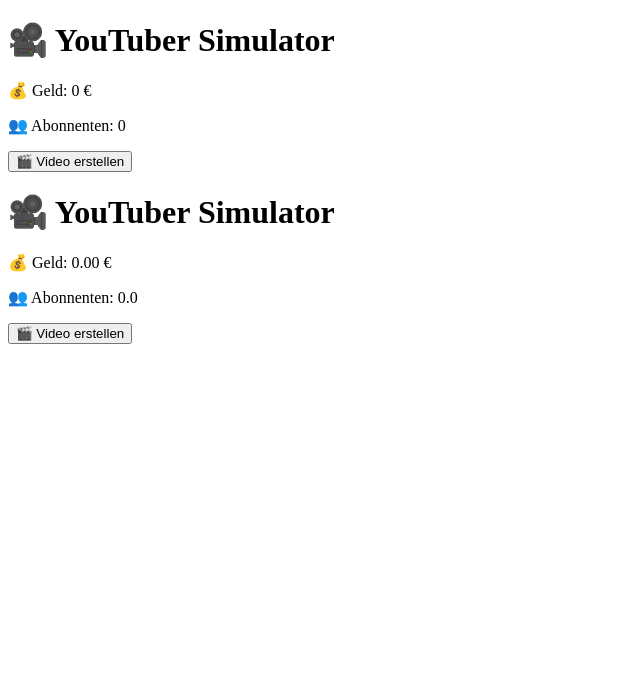
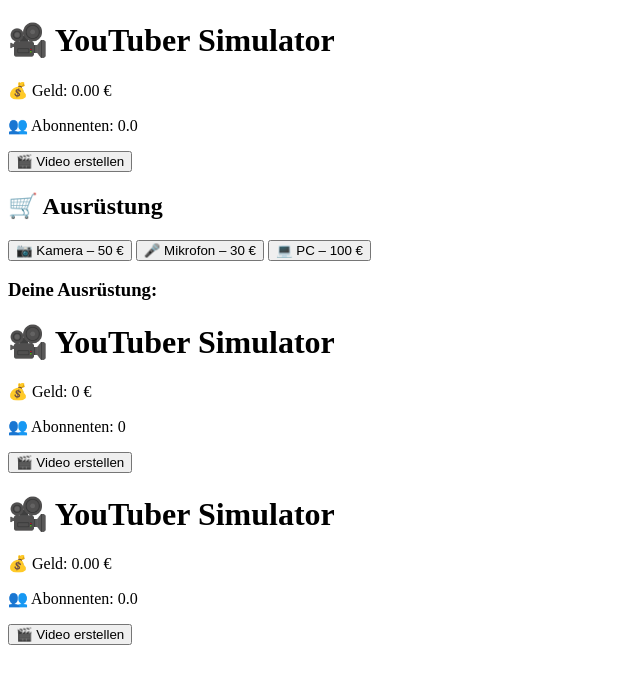
Before and after one commit to fabricembele84-max/youtuber-game, a plain HTML site: page index.html in a window 1280 px wide. Shown: the whole page, without its empty margins (0-640 px from the left). Drawn offline with Linux system fonts and the light colour scheme.

Commit message:
Aktualisieren von index.html

```diff
--- a/index.html
+++ b/index.html
@@ -1,4 +1,60 @@
 <!DOCTYPE html>
+<html lang="de">
+<head>
+  <meta charset="UTF-8">
+  <meta name="viewport" content="width=device-width, initial-scale=1.0">
+  <title>YouTuber Simulator</title>
+</head>
+<body>
+
+  <h1>🎥 YouTuber Simulator</h1>
+
+  <p>💰 Geld: <span id="geld">0.00</span> €</p>
+  <p>👥 Abonnenten: <span id="abos">0.0</span></p>
+
+  <button onclick="videoErstellen()">🎬 Video erstellen</button>
+
+  <h2>🛒 Ausrüstung</h2>
+
+  <button onclick="kaufen('Kamera', 50)">📷 Kamera – 50 €</button>
+  <button onclick="kaufen('Mikrofon', 30)">🎤 Mikrofon – 30 €</button>
+  <button onclick="kaufen('PC', 100)">💻 PC – 100 €</button>
+
+  <h3>Deine Ausrüstung:</h3>
+  <ul id="ausruestung"></ul>
+
+  <script>
+    let geld = 0;
+    let abos = 0;
+
+    function videoErstellen() {
+      geld += 0.1;
+      abos += 0.1;
+      aktualisieren();
+    }
+
+    function kaufen(name, preis) {
+      if (geld >= preis) {
+        geld -= preis;
+
+        let eintrag = document.createElement("li");
+        eintrag.textContent = name;
+        document.getElementById("ausruestung").appendChild(eintrag);
+
+        aktualisieren();
+      } else {
+        alert("Du hast nicht genug Geld!");
+      }
+    }
+
+    function aktualisieren() {
+      document.getElementById("geld").textContent = geld.toFixed(2);
+      document.getElementById("abos").textContent = abos.toFixed(1);
+    }
+  </script>
+
+</body>
+</html><!DOCTYPE html>
 <html lang="de">
 <head>
   <meta charset="UTF-8">
```
